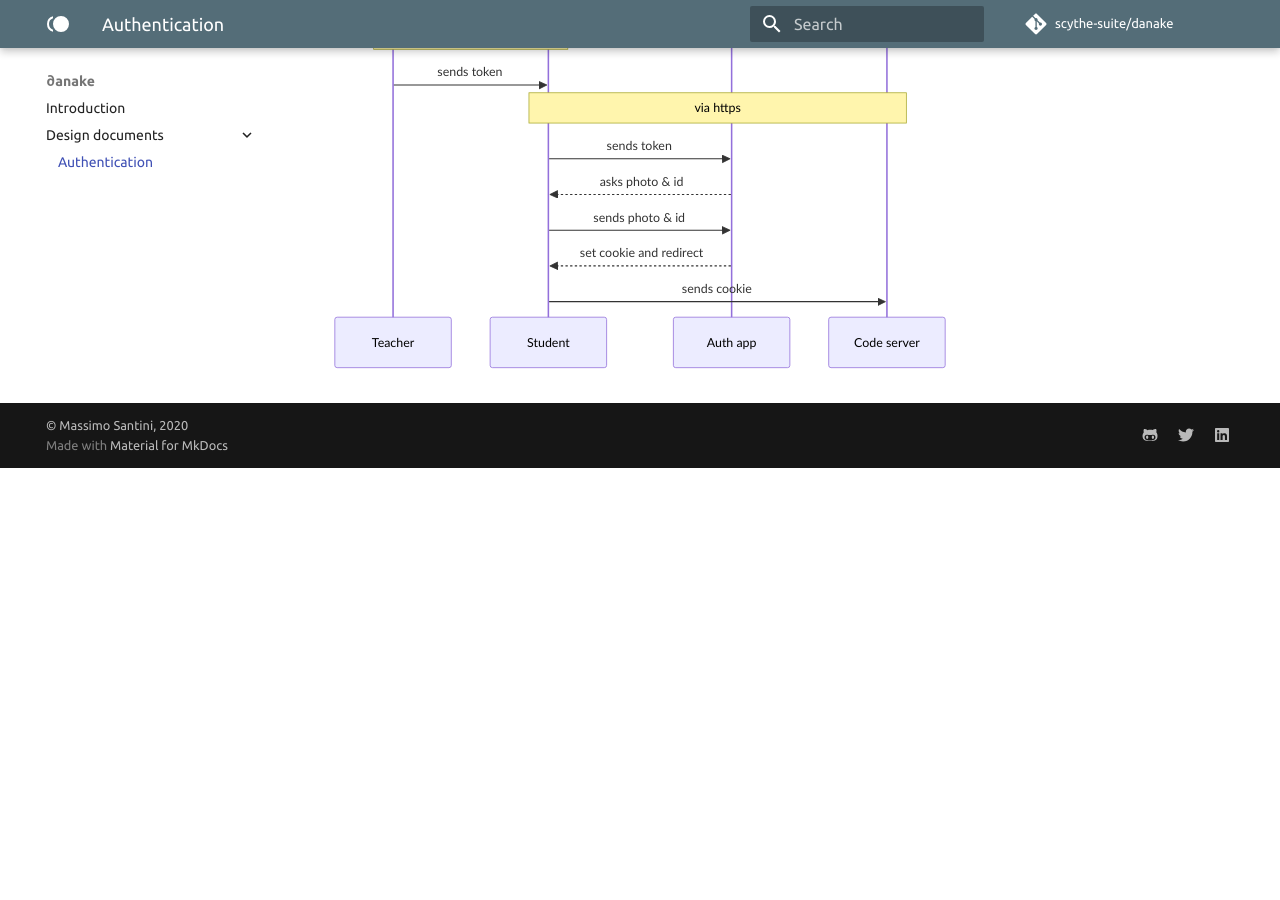
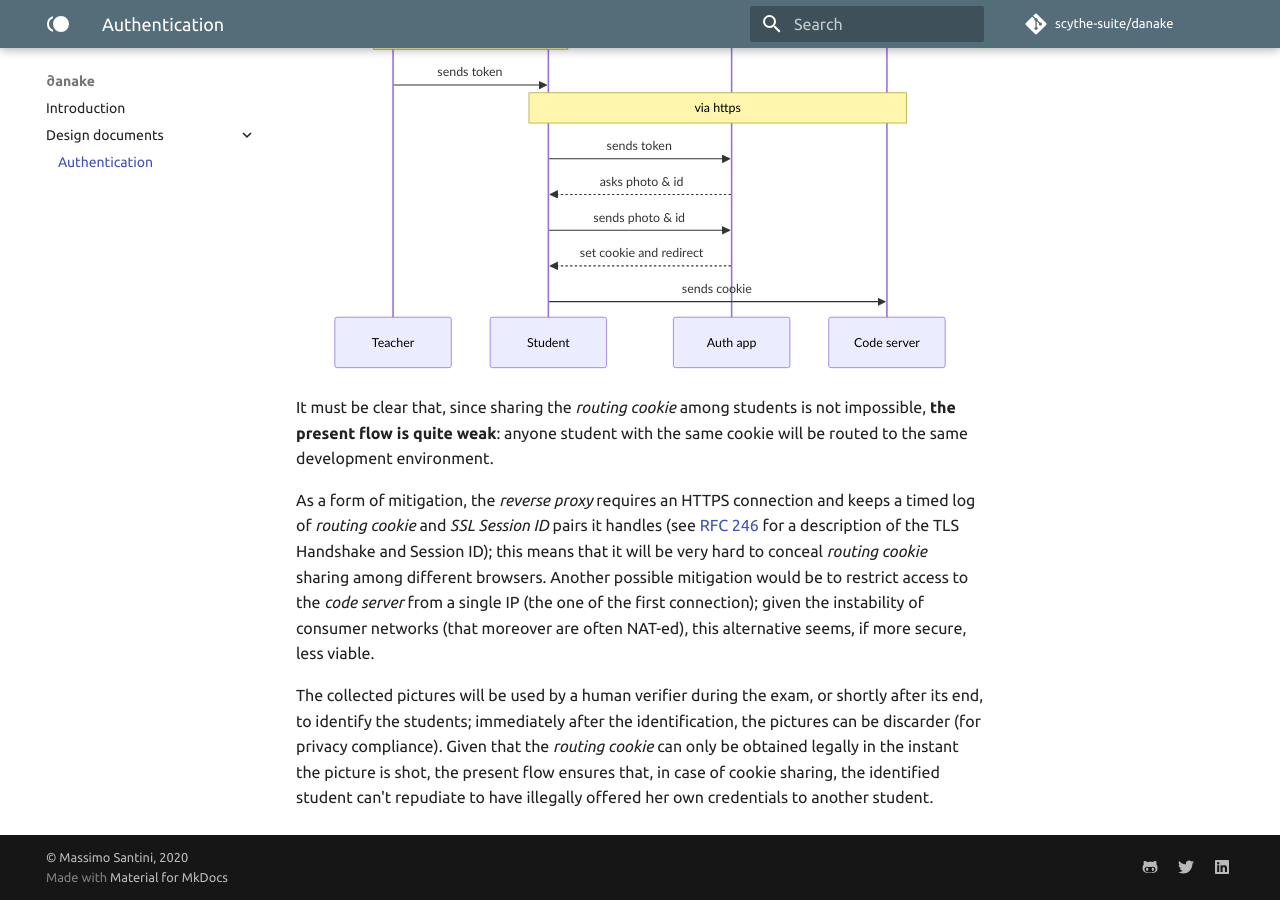
Before and after one commit to scythe-suite/danake, an MkDocs documentation site: the page built from docs/src/design/auth.md, in a window 1280 px wide and 900 px high, scrolled down 1313 px. Built offline with MkDocs 1.6.1 and Material for MkDocs 9.7.7, drawn with Linux system fonts in a browser that asks for light colours; comment, search, counter and statistics services are not loaded; before the commit the page ends 1781 px from its top, so only the background shows below that.

Commit message:
Added some notes on weakness and mitigation of the flow

```diff
--- a/docs/src/design/auth.md
+++ b/docs/src/design/auth.md
@@ -65,3 +65,24 @@ sequenceDiagram
   A -->> S: set cookie and redirect
   S ->> C: sends cookie
 </div>
+
+It must be clear that, since sharing the *routing cookie* among students is not
+impossible, **the present flow is quite weak**: anyone student with the same
+cookie will be routed to the same development environment.
+
+As a form of mitigation, the *reverse proxy* requires an HTTPS connection and
+keeps a timed log of *routing cookie* and *SSL Session ID* pairs it handles (see
+[RFC 246](https://tools.ietf.org/html/rfc5246) for a description of the TLS
+Handshake and Session ID); this means that it will be very hard to conceal
+*routing cookie* sharing among different browsers. Another possible mitigation
+would be to restrict access to the *code server* from a single IP (the one of
+the first connection); given the instability of consumer networks (that moreover
+are often NAT-ed), this alternative seems, if more secure, less viable.
+
+The collected pictures will be used by a human verifier during the exam, or
+shortly after its end, to identify the students; immediately after the
+identification, the pictures can be discarder (for privacy compliance). Given
+that the *routing cookie* can only be obtained legally in the instant the
+picture is shot, the present flow ensures that, in case of cookie sharing, the
+identified student can't repudiate to have illegally offered her own credentials
+to another student.
```
